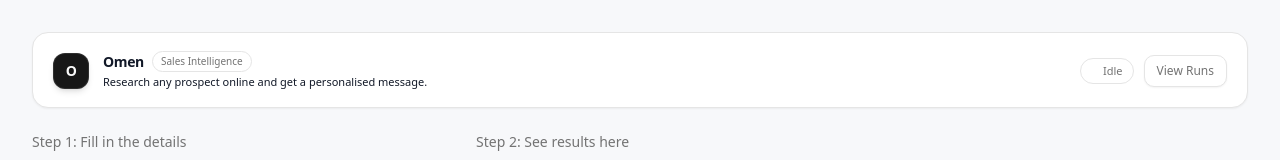
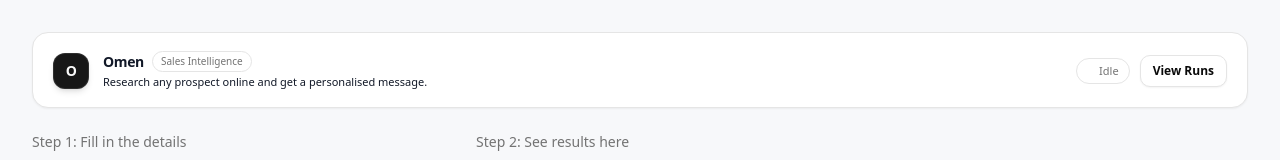
Before and after one commit to sonic-sabers/Omen, a Next.js app: page / in a window 1280 px wide. Shown: the top 160 px of the page. Built offline with nearby package versions, Linux system fonts and the light colour scheme.

Commit message:
refactor: increase dashboard link prominence with semibold font and darker text color
Change "View Runs" link from medium to semibold weight, update text color from muted-foreground to foreground for better visibility, and adjust hover border opacity from 30% to 40%.

```diff
--- a/app/page.tsx
+++ b/app/page.tsx
@@ -89,7 +89,7 @@ export default function HomePage() {
 
               <Link
                 href="/dashboard"
-                className="inline-flex h-8 items-center gap-1.5 rounded-lg border border-border bg-background px-3 text-xs font-medium text-muted-foreground shadow-sm transition-all hover:border-primary/30 hover:bg-primary/5 hover:text-primary"
+                className="inline-flex h-8 items-center gap-1.5 rounded-lg border border-border bg-background px-3 text-xs font-semibold text-foreground shadow-sm transition-all hover:border-primary/40 hover:bg-primary/5 hover:text-primary"
               >
                 View Runs
               </Link>
```
